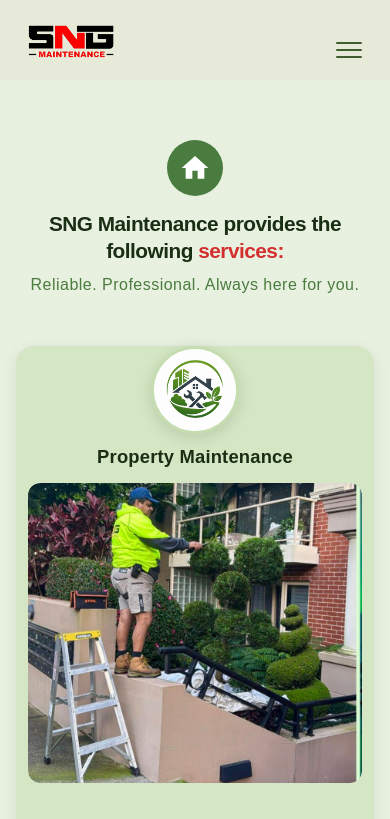
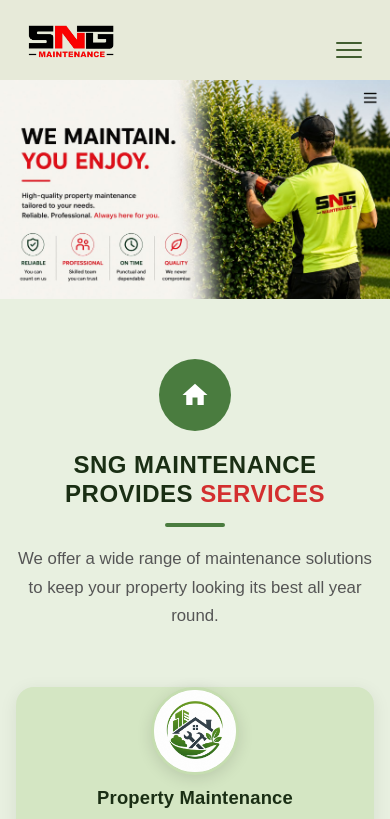
Before and after one commit to brandsbarrel/DNS, a React (Vite) app: page /services in a window 390 px wide. Shown: the top 819 px of the page. Built offline with nearby package versions, Linux system fonts and the light colour scheme.

Commit message:
Changes in About and Service Page

```diff
--- a/src/Components/ServiceCard2/ServiceCard2.css
+++ b/src/Components/ServiceCard2/ServiceCard2.css
@@ -1,8 +1,22 @@
 /* ─────────────────────────────────────────
-   ServiceCard2  –  Icon → Name → Image → Button
+   ServiceCard2  –  Banner → Header → Cards
    ───────────────────────────────────────── */
 
-/* Section */
+/* ── Banner ── */
+.sc2-banner-wrap {
+  width: 100%;
+  line-height: 0;
+  overflow: hidden;
+}
+
+.sc2-banner-img {
+  width: 100%;
+  height: auto;
+  display: block;
+  object-fit: cover;
+}
+
+/* ── Section ── */
 .sc2-section {
   background-color: #e8f0e0;
   padding: 60px 16px 80px;
@@ -16,48 +30,59 @@
   transform: translateY(0);
 }
 
-/* Container */
+/* ── Container ── */
 .sc2-container {
   max-width: 1200px;
   margin: 0 auto;
 }
 
-/* ── Header ── */
+/* ── Header (screenshot style) ── */
 .sc2-header {
   text-align: center;
-  margin-bottom: 48px;
+  margin-bottom: 56px;
 }
 
 .sc2-header-icon {
   display: inline-flex;
   align-items: center;
   justify-content: center;
-  width: 56px;
-  height: 56px;
+  width: 72px;
+  height: 72px;
   background-color: #4a7c3f;
   border-radius: 50%;
   color: #fff;
-  margin-bottom: 14px;
+  margin-bottom: 20px;
 }
 
 .sc2-heading {
-  font-size: clamp(1.3rem, 3vw, 1.9rem);
-  font-weight: 700;
+  font-size: clamp(1.7rem, 4vw, 2.5rem);
+  font-weight: 900;
   color: #1a2e14;
-  margin: 0 0 8px;
-  line-height: 1.3;
+  margin: 0 0 14px;
+  line-height: 1.2;
+  text-transform: uppercase;
+  letter-spacing: 0.02em;
 }
 
 .sc2-heading--red {
   color: #d32f2f;
 }
 
+.sc2-heading-line {
+  width: 60px;
+  height: 4px;
+  background-color: #4a7c3f;
+  margin: 0 auto 18px;
+  border-radius: 2px;
+}
+
 .sc2-subheading {
-  font-size: 1rem;
-  color: #4a7c3f;
-  margin: 0;
-  font-weight: 500;
-  letter-spacing: 0.03em;
+  font-size: 1.05rem;
+  color: #555;
+  max-width: 520px;
+  margin: 0 auto;
+  line-height: 1.7;
+  font-weight: 400;
 }
 
 /* ── Grid ── */
@@ -98,7 +123,6 @@
   width: 100%;
   display: flex;
   justify-content: center;
-  /* Pull icon upward so it overlaps the card top */
   margin-bottom: 12px;
   position: relative;
   z-index: 2;
@@ -190,4 +214,8 @@
   .sc2-image {
     height: 300px;
   }
+
+  .sc2-heading {
+    font-size: 1.5rem;
+  }
 }
--- a/src/Components/ServiceCard2/ServiceCard2.jsx
+++ b/src/Components/ServiceCard2/ServiceCard2.jsx
@@ -12,16 +12,18 @@ import barkBlowing from "../../assets/bark-blowing.jpeg";
 import spary_t from "../../assets/sprat-treatment.jpeg";
 import { UserContext } from "../../context/UserContext";
 
-import blowing_Second from "../../assets/blowing_Second.jpeg"
-import Fartilising_Second from "../../assets/Fartilising_Second.jpeg"
-import irrigation_Second from "../../assets/irrigation_Second.jpeg"
-import mowing_Second from "../../assets/mowing_Second.jpeg"
-import pressure_cleaning1 from "../../assets/pressure_cleaning1.jpeg"
-import Property_Maintenance_Second from "../../assets/Property_Maintenance_Second.jpeg"
-import Soft_Fall_Landscaping from "../../assets/Soft_Fall_Landscaping.jpeg"
-import spray_treatments_second from "../../assets/spray_treatments_second.jpeg"
-import strata_garden_maintenance from "../../assets/strata_garden_maintenance.jpeg"
+import blowing_Second from "../../assets/blowing_Second.jpeg";
+import Fartilising_Second from "../../assets/Fartilising_Second.jpeg";
+import irrigation_Second from "../../assets/irrigation_Second.jpeg";
+import mowing_Second from "../../assets/mowing_Second.jpeg";
+import pressure_cleaning1 from "../../assets/pressure_cleaning1.jpeg";
+import Property_Maintenance_Second from "../../assets/Property_Maintenance_Second.jpeg";
+import Soft_Fall_Landscaping from "../../assets/Soft_Fall_Landscaping.jpeg";
+import spray_treatments_second from "../../assets/spray_treatments_second.jpeg";
+import strata_garden_maintenance from "../../assets/strata_garden_maintenance.jpeg";
 
+// ── Banner image ──
+import serviceBanner from "../../assets/ServiceBanner.jpeg";
 
 const services = [
     {
@@ -118,21 +120,34 @@ export default function ServiceCard2() {
     }, []);
 
     return (
+        <>
+            {/* ── Service Banner (Top) ── */}
+            <div className="sc2-banner-wrap">
+                <img
+                    src={serviceBanner}
+                    alt="SNG Maintenance Banner"
+                    className="sc2-banner-img"
+                />
+            </div>
+
             <section ref={ref} className={`sc2-section ${visible ? "sc2-show" : ""}`}>
                 <div className="sc2-container">
 
-                {/* ── Heading ── */}
+                    {/* ── Heading (screenshot style) ── */}
                     <div className="sc2-header">
                         <div className="sc2-header-icon">
-                        <svg xmlns="http://www.w3.org/2000/svg" width="32" height="32" viewBox="0 0 24 24" fill="currentColor">
+                            <svg xmlns="http://www.w3.org/2000/svg" width="30" height="30" viewBox="0 0 24 24" fill="currentColor">
                                 <path d="M10 20v-6h4v6h5v-8h3L12 3 2 12h3v8z" />
                             </svg>
                         </div>
                         <h2 className="sc2-heading">
-                        SNG Maintenance provides the following{" "}
-                        <span className="sc2-heading--red">services:</span>
+                            SNG MAINTENANCE<br />
+                            PROVIDES <span className="sc2-heading--red">SERVICES</span>
                         </h2>
-                    <p className="sc2-subheading">Reliable. Professional. Always here for you.</p>
+                        <div className="sc2-heading-line"></div>
+                        <p className="sc2-subheading">
+                            We offer a wide range of maintenance solutions to keep your property looking its best all year round.
+                        </p>
                     </div>
 
                     {/* ── Cards ── */}
@@ -143,7 +158,7 @@ export default function ServiceCard2() {
                                 key={service.name}
                                 style={{ transitionDelay: `${i * 0.07}s` }}
                             >
-                            {/* TOP: Small circular icon — floats above card */}
+                                {/* TOP: Small circular icon */}
                                 <div className="sc2-icon-wrapper">
                                     <div className="sc2-icon-circle">
                                         {service.icon}
@@ -175,5 +190,6 @@ export default function ServiceCard2() {
                     </div>
                 </div>
             </section>
+        </>
     );
 }
```
Also changed, not shown: src/assets/ServiceBanner.jpeg (added), src/assets/what_our_cus_say.jpeg. Lines whose indentation alone changed are shown as unchanged.
